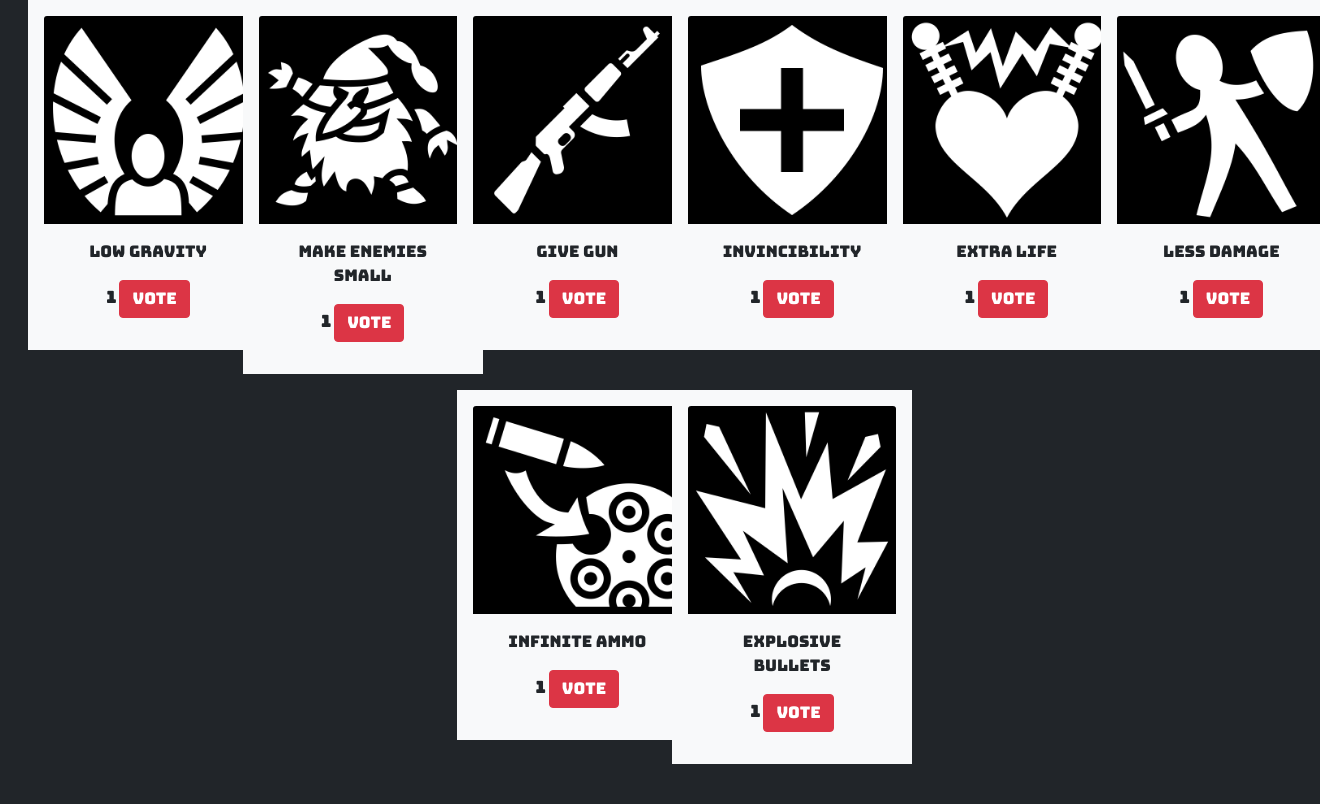
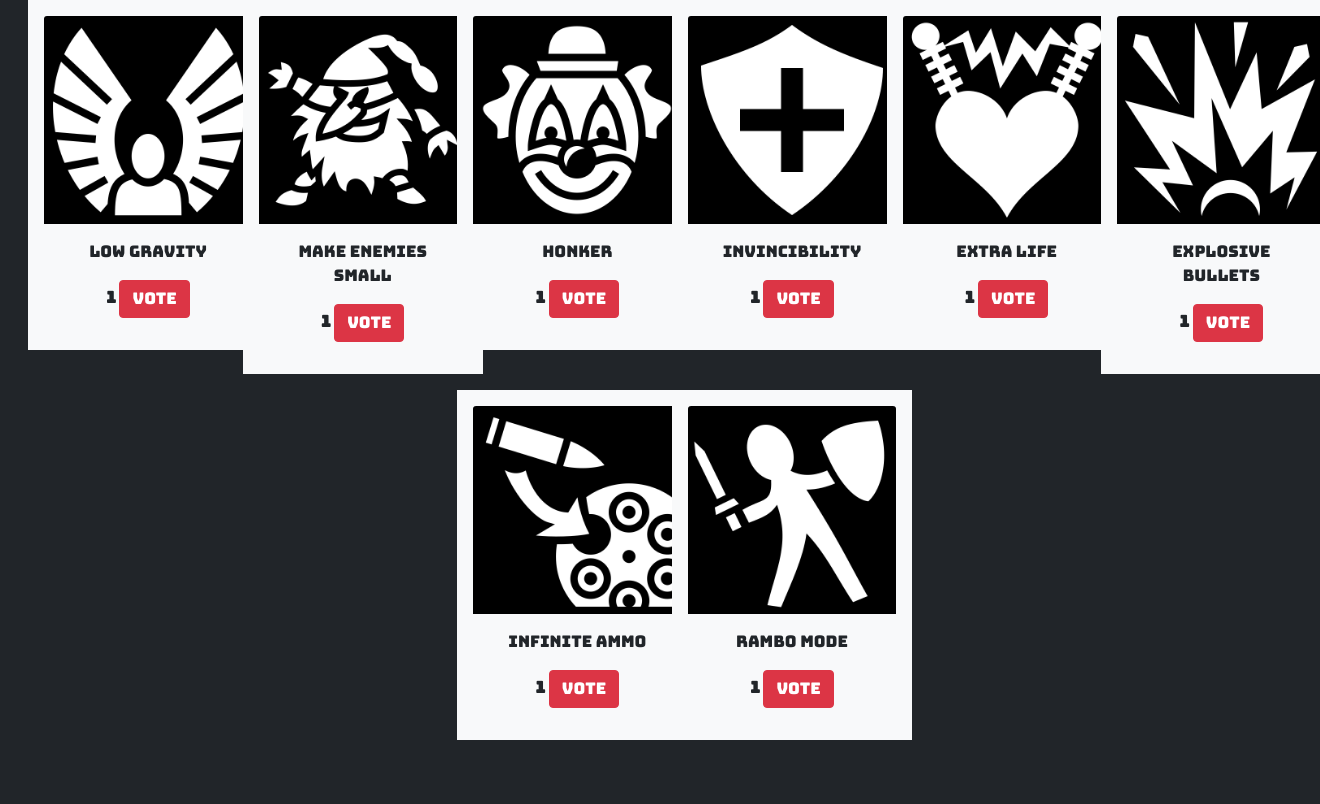
Before and after one commit to IainWilliamMcLean/votingWebsite, a Django app: page /voteGood/1/ in a window 1320 px wide; the page is wider, and only the part inside the window is pictured. Shown: the part 102-906 px from the top of that part. After the commit the page ends 842 px from the top of that part, so only its background shows below. Run offline with Django 3.2, Linux system fonts and the light colour scheme; tables that the repository leaves empty hold one stand-in row (values such as "Sample post"); some libraries are stand-ins or nearby versions.

Commit message:
voteGood fix

```diff
--- a/votingpage/poll/templates/poll/voteGood.html
+++ b/votingpage/poll/templates/poll/voteGood.html
@@ -58,9 +58,9 @@
             </div>
              <div class="col-lg-2 mb-2">
                 <div class="p-3 mb-2 bg-light text-dark" style="width: 15rem;">
-                  <img src = "{% static '/images/ak47.png' %}" class="card-img-top" alt="cheese">
+                  <img src = "{% static '/images/clown.png' %}" class="card-img-top" alt="cheese">
                   <div class="card-body text-center">
-                    <p class="card-text">GIVE GUN</p>
+                    <p class="card-text">HONKER</p>
                     <cock><strong>{{ poll.option_3 }}</strong></cock>
                     <button type="submit" name="poll" class="btn btn-danger" value="option3">VOTE</button>
                 </div>
@@ -88,9 +88,9 @@
             </div>
             <div class="col-lg-2 mb-2">
                 <div class="p-3 mb-2 bg-light text-dark" style="width: 15rem;">
-                  <img src = "{% static '/images/swordman.png' %}" class="card-img-top" alt="cheese">
+                  <img src = "{% static '/images/mine-explosion.png' %}" class="card-img-top" alt="cheese">
                   <div class="card-body text-center">
-                    <p class="card-text"> LESS DAMAGE</p>
+                    <p class="card-text"> EXPLOSIVE BULLETS</p>
                     <cock><strong>{{ poll.option_6 }}</strong></cock>
                     <button type="submit" name="poll" class="btn btn-danger" value="option6">VOTE</button>
                     </div>
@@ -108,9 +108,9 @@
             </div>
               <div class="col-lg-2 mb-2">
                 <div class="p-3 mb-2 bg-light text-dark" style="width: 15rem;">
-                  <img src = "{% static '/images/mine-explosion.png' %}" class="card-img-top" alt="cheese">
+                  <img src = "{% static '/images/swordman.png' %}" class="card-img-top" alt="cheese">
                   <div class="card-body text-center">
-                    <p class="card-text ">EXPLOSIVE BULLETS</p>
+                    <p class="card-text ">RAMBO MODE</p>
                     <cock><strong>{{ poll.option_8 }}</strong></cock>
                     <button type="submit" name="poll" class="btn btn-danger" value="option8">VOTE</button>
                 </div>
```
